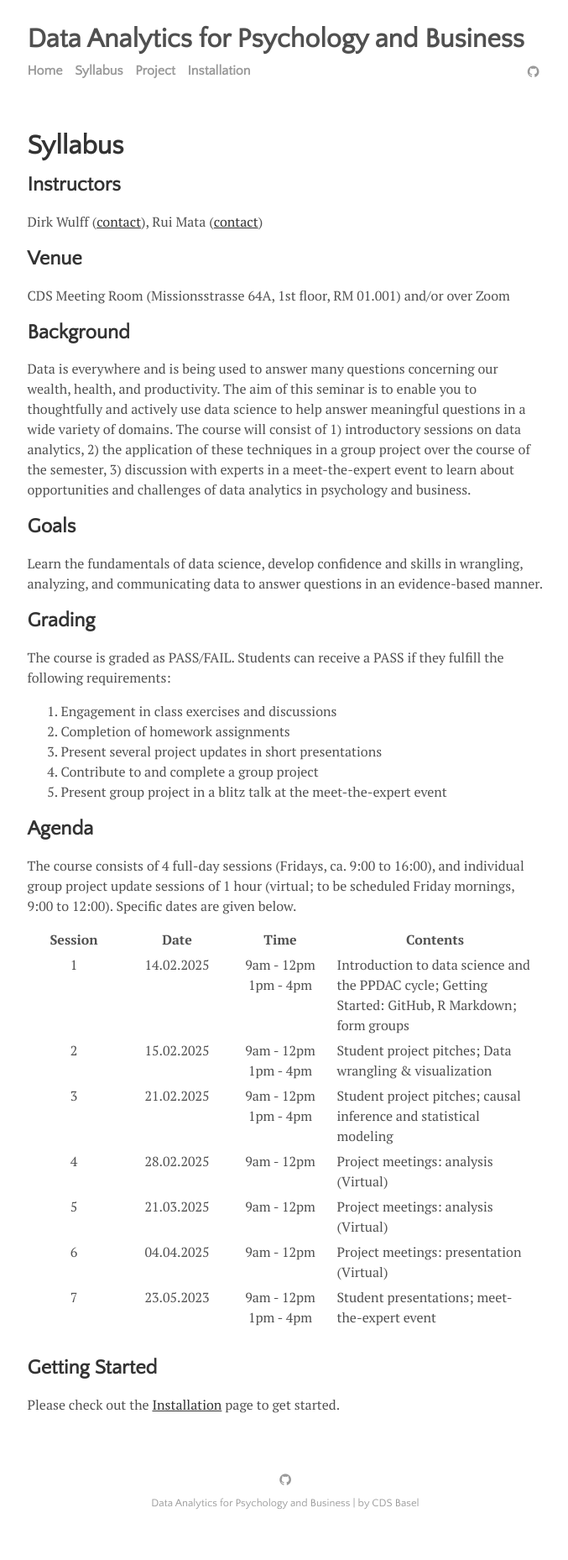
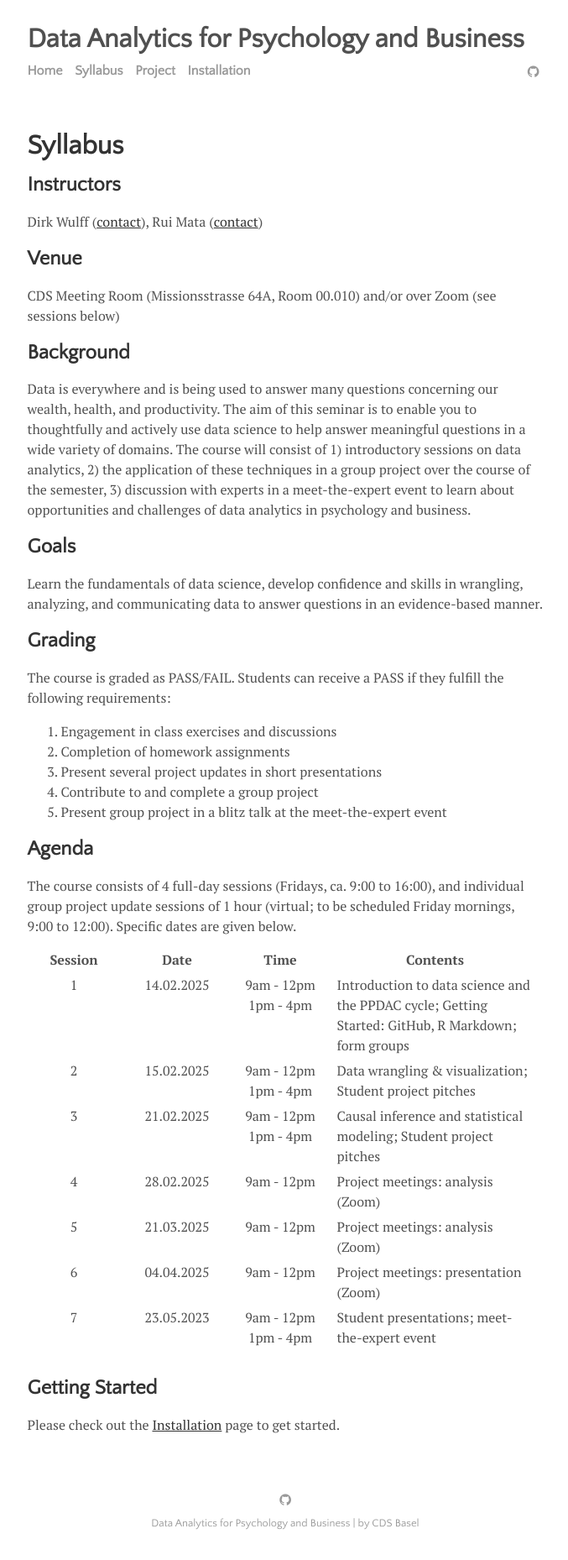
Before and after one commit to cdsbasel/dataanalytics_2025, a Jekyll site: the page built from menu/syllabus.md, in a window 1280 px wide. Shown: the whole page at 84% size, without its empty margins (300-977 px from the left). Built offline with Jekyll 4.4.1, drawn with Linux system fonts in a browser that asks for light colours; before the commit the page ends 1834 px from its top, so only the background shows below that.

Commit message:
update syllabus

```diff
--- a/menu/syllabus.md
+++ b/menu/syllabus.md
@@ -7,7 +7,7 @@ title: Syllabus
 Dirk Wulff (<a href="mailto:dirk.wulff@unibas.ch">contact</a>), Rui Mata (<a href="mailto:rui.mata@unibas.ch">contact</a>)
 
 ## Venue
-CDS Meeting Room (Missionsstrasse 64A, 1st floor, RM 01.001) and/or over Zoom
+CDS Meeting Room (Missionsstrasse 64A, Room 00.010) and/or over Zoom (see sessions below)
 
 ## Background
 Data is everywhere and is being used to answer many questions concerning our wealth, health, and productivity. The aim of this seminar is to enable you to thoughtfully and actively use data science to help answer meaningful questions in a wide variety of domains. The course will consist of 1) introductory sessions on data analytics, 2) the application of these techniques in a group project over the course of the semester, 3) discussion with experts in a meet-the-expert event to learn about opportunities and challenges of data analytics in psychology and business.
@@ -56,31 +56,31 @@ td {
   <td style="text-align:center">2</td>
   <td style="text-align:center">15.02.2025</td>
   <td style="text-align:center">9am - 12pm<br>1pm - 4pm</td>
-  <td>Student project pitches; Data wrangling & visualization</td>
+  <td>Data wrangling & visualization; Student project pitches</td>
 </tr>
 <tr>
   <td style="text-align:center">3</td>
   <td style="text-align:center">21.02.2025</td>
   <td style="text-align:center">9am - 12pm<br>1pm - 4pm</td>
-  <td>Student project pitches; causal inference and statistical modeling</td>
+  <td>Causal inference and statistical modeling; Student project pitches</td>
 </tr>
 <tr>
   <td style="text-align:center">4</td>
   <td style="text-align:center">28.02.2025</td>
   <td style="text-align:center">9am - 12pm</td>
-  <td>Project meetings: analysis (Virtual)</td>
+  <td>Project meetings: analysis (Zoom)</td>
 </tr>
 <tr>
   <td style="text-align:center">5</td>
   <td style="text-align:center">21.03.2025</td>
   <td style="text-align:center">9am - 12pm</td>
-  <td>Project meetings: analysis (Virtual)</td>
+  <td>Project meetings: analysis (Zoom)</td>
 </tr>
   <tr>
   <td style="text-align:center">6</td>
   <td style="text-align:center">04.04.2025</td>
   <td style="text-align:center">9am - 12pm</td>
-  <td>Project meetings: presentation (Virtual)</td>
+  <td>Project meetings: presentation (Zoom)</td>
 </tr>
 <tr>
   <td style="text-align:center">7</td>
```
Also changed, not shown: 2 other files.
